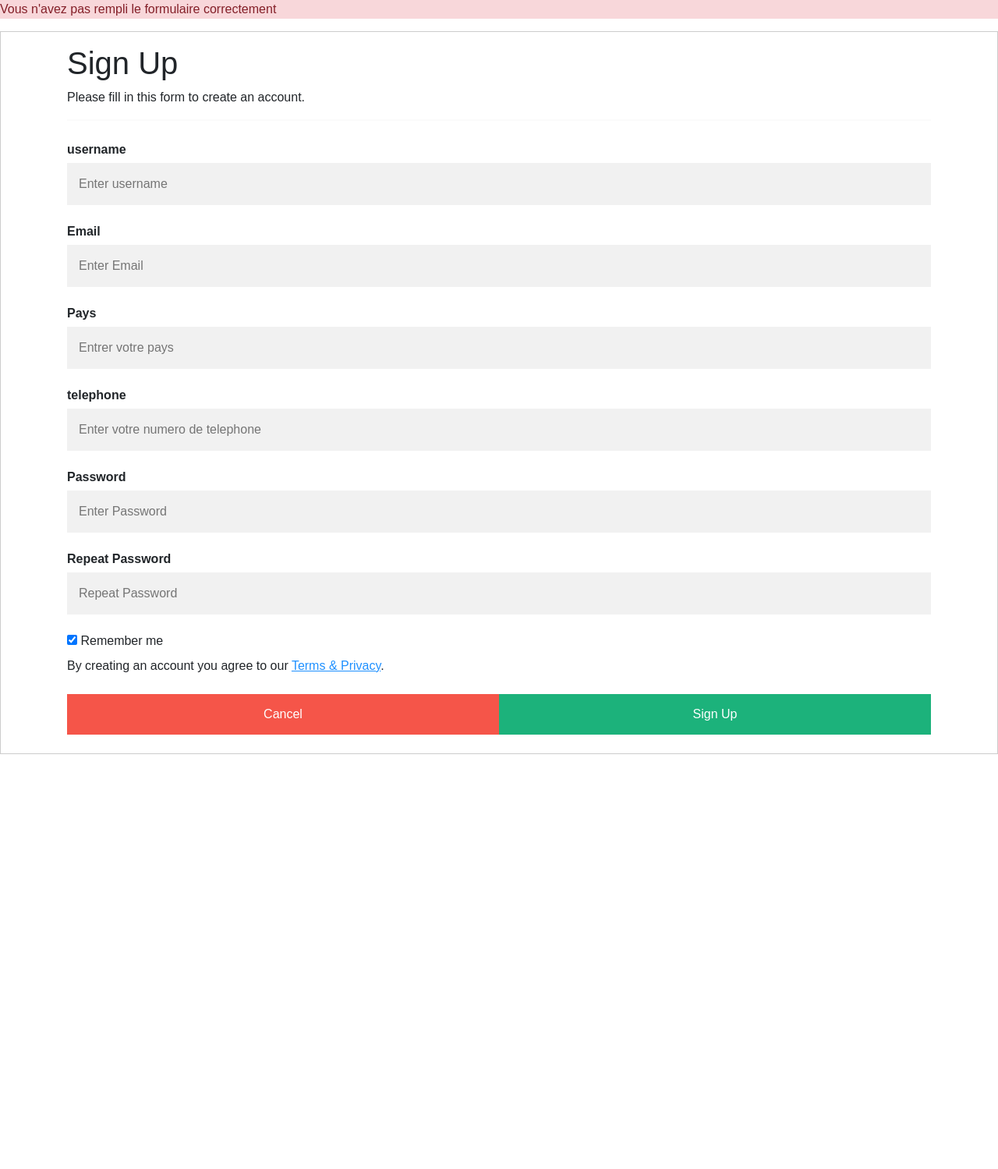
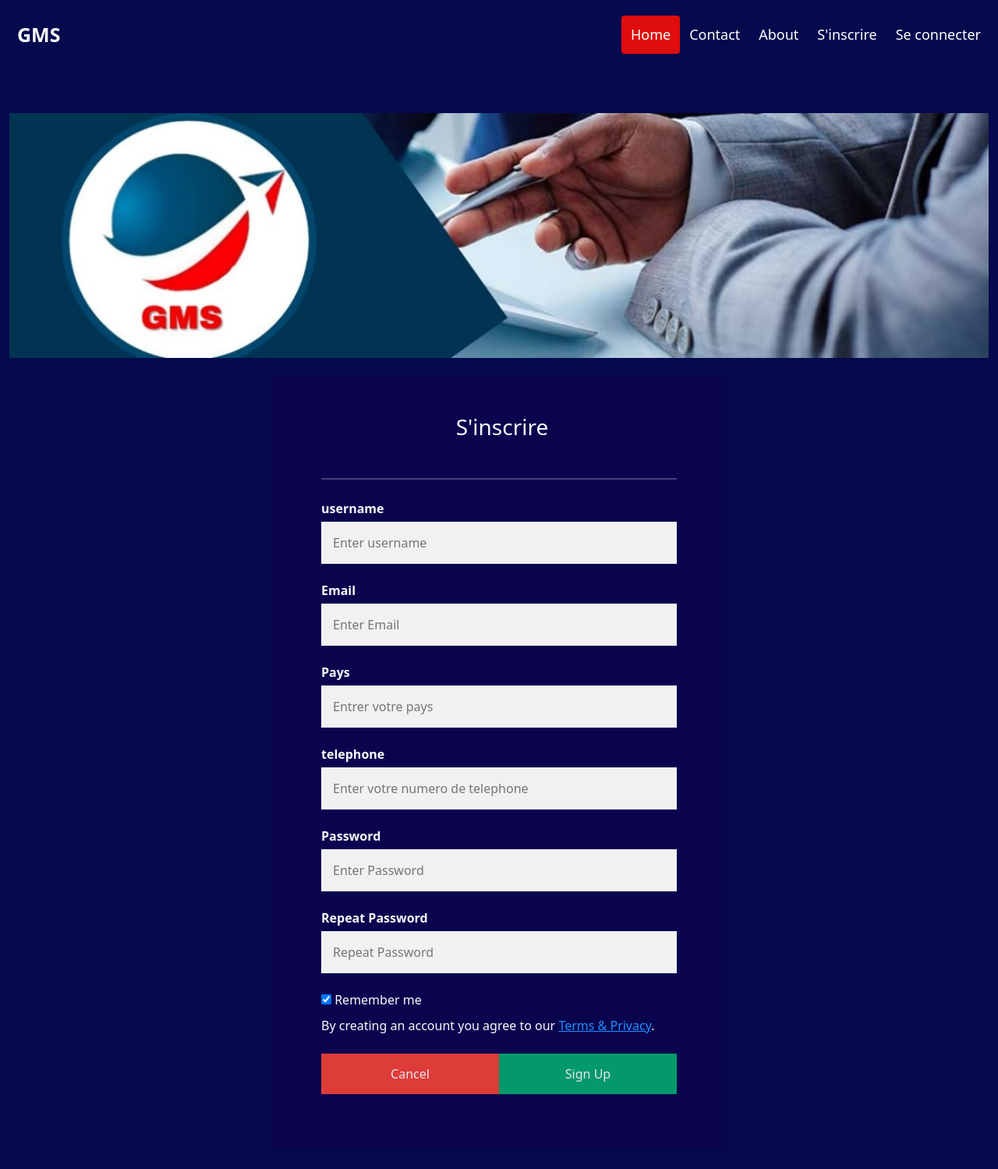
Before and after one commit to moctar-diop/projetGMS, a PHP site: page /projetGMS/auth/register.php in a window 1280 px wide. Shown: the whole page at 78% size. Before the commit the page ends 967 px from the top, so only its background shows below. Run offline with PHP 8.4, Linux system fonts and the light colour scheme.

Commit message:
authetification:  style and form

```diff
--- /dev/null
+++ b/main/assets/style.css
@@ -0,0 +1,147 @@
+:root{
+    --bs-darkblue:#110f00;
+    --bs-darkblue-rgb:10, 4, 79;
+}
+
+/* Style the header with a grey background and some padding */
+.header {
+  overflow: hidden;
+  background-color: #05094d;
+  padding: 20px 10px;
+}
+
+/* Style the header links */
+.header a {
+  float: left;
+  color: rgb(255, 255, 255);
+  text-align: center;
+  padding: 12px;
+  text-decoration: none;
+  font-size: 18px;
+  line-height: 25px;
+  border-radius: 4px;
+}
+
+/* Style the logo link (notice that we set the same value of line-height and font-size to prevent the header to increase when the font gets bigger */
+.header a.logo {
+  font-size: 25px;
+  font-weight: bold;
+}
+
+/* Change the background color on mouse-over */
+.header a:hover {
+  background-color: #ddd;
+  color: black;
+}
+
+/* Style the active/current link*/
+.header a.active {
+  background-color: rgb(223, 13, 13);
+  color: white;
+}
+
+/* Float the link section to the right */
+.header-right {
+  float: right;
+}
+
+/* Add media queries for responsiveness - when the screen is 500px wide or less, stack the links on top of each other */
+@media screen and (max-width: 500px) {
+  .header a {
+    float: none;
+    display: block;
+    text-align: left;
+  }
+  .header-right {
+    float: none;
+  }
+}
+
+/*LOGIN - SIGN IN FORM */
+
+.bg-darkblue {
+    --bs-bg-opacity: 1;
+    background-color: rgba(var(--bs-darkblue-rgb), var(--bs-bg-opacity)) !important;
+  }
+
+.liv{
+    background-image: url(../assets/img/logo.jpeg);
+    background-repeat: no-repeat;
+    background-attachment: fixed;
+    background-position: center;
+}
+
+/* BODY */
+
+.bodyy{
+    background-color: #05094d;
+}
+
+
+
+/* Full-width input fields */
+input[type=text], input[type=password], input[type=number]{
+  width: 100%;
+  padding: 15px;
+  margin: 5px 0 22px 0;
+  display: inline-block;
+  border: none;
+  background: #f1f1f1;
+}
+
+input[type=text]:focus, input[type=password]:focus {
+  background-color: #ddd;
+  outline: none;
+}
+
+hr {
+  border: 1px solid #f1f1f1;
+  margin-bottom: 25px;
+}
+
+/* Set a style for all buttons */
+button {
+  background-color: #04AA6D;
+  color: white;
+  padding: 14px 20px;
+  margin: 8px 0;
+  border: none;
+  cursor: pointer;
+  width: 100%;
+  opacity: 0.9;
+}
+
+button:hover {
+  opacity:1;
+}
+
+/* Extra styles for the cancel button */
+.cancelbtn {
+  padding: 14px 20px;
+  background-color: #f44336;
+}
+
+/* Float cancel and signup buttons and add an equal width */
+.cancelbtn, .signupbtn {
+  float: left;
+  width: 50%;
+}
+
+/* Add padding to container elements */
+.container {
+  padding: 16px;
+}
+
+/* Clear floats */
+.clearfix::after {
+  content: "";
+  clear: both;
+  display: table;
+}
+
+/* Change styles for cancel button and signup button on extra small screens */
+@media screen and (max-width: 300px) {
+  .cancelbtn, .signupbtn {
+     width: 100%;
+  }
+}
--- a/main/auth/register.php
+++ b/main/auth/register.php
@@ -35,30 +35,21 @@
 
 
 
-    echo "<pre>";
-    var_dump($validator);
-    var_dump($validator->isValid());
 
-    echo "</pre";
-
-    echo "<pre>";
-    var_dump($_POST);
-
-    echo "</pre";
 
         if($validator->isValid()){
 
         App::getAuth()->register($db,$_POST['username'],$_POST['password'],$_POST['email'],$_POST['telephone'],$_POST['pays']);
        // $auth->email($db,$_POST['email'],$_POST['username'],$user_id,$token);
         Session::getInstance()->setFlash('success',"un email de confirmation a ete envoyer pour valider votre inscription");
-        App::redirect("../index.php");
+        App::redirect("../auth/login.php");
         exit();
 }else{
   $errors = $validator->getErrors();
 }
 }
 
-
+include "../include/headert.php";
 ?>
 <!DOCTYPE html>
 <html lang="en">
@@ -68,91 +59,48 @@
   <meta name="viewport" content="width=device-width, initial-scale=1.0">
   <title>Document</title>
   <link rel="stylesheet" href="../assets/vendor/bootstrap/css/bootstrap.css">
+  <link rel="stylesheet" href="../assets/style.css">
+
 
 <style>
-body {font-family: Arial, Helvetica, sans-serif;}
-* {box-sizing: border-box}
 
-/* Full-width input fields */
-input[type=text], input[type=password], input[type=number]{
-  width: 100%;
-  padding: 15px;
-  margin: 5px 0 22px 0;
-  display: inline-block;
-  border: none;
-  background: #f1f1f1;
-}
+</style>
+<body class="bodyy">
 
-input[type=text]:focus, input[type=password]:focus {
-  background-color: #ddd;
-  outline: none;
-}
 
-hr {
-  border: 1px solid #f1f1f1;
-  margin-bottom: 25px;
-}
+<section>
+<div class="container">
+  <div>
 
-/* Set a style for all buttons */
-button {
-  background-color: #04AA6D;
-  color: white;
-  padding: 14px 20px;
-  margin: 8px 0;
-  border: none;
-  cursor: pointer;
-  width: 100%;
-  opacity: 0.9;
-}
-
-button:hover {
-  opacity:1;
-}
-
-/* Extra styles for the cancel button */
-.cancelbtn {
-  padding: 14px 20px;
-  background-color: #f44336;
-}
-
-/* Float cancel and signup buttons and add an equal width */
-.cancelbtn, .signupbtn {
-  float: left;
-  width: 50%;
-}
-
-/* Add padding to container elements */
-.container {
-  padding: 16px;
-}
-
-/* Clear floats */
-.clearfix::after {
-  content: "";
-  clear: both;
-  display: table;
-}
-
-/* Change styles for cancel button and signup button on extra small screens */
-@media screen and (max-width: 300px) {
-  .cancelbtn, .signupbtn {
-     width: 100%;
-  }
-}
-</style>
-<body>
+  <?php if($errors != null):?>
 <div class="arlert alert-danger">
   <p>Vous n'avez pas rempli le formulaire correctement</p>
   <ul>
     <?php foreach($errors as $error):?>
       <li><?= $error;?></li>
       <?php endforeach ?>
+      <?php endif ?>
   </ul>
 </div>
-<form action="" method="post" style="border:1px solid #ccc">
+  </div>
+  <!-- Sign In Start -->
+  <div class="container-fluid d-flex flex-column">
+  <div class="row">
+         <img src="../assets/img/gms-cover.jpg"
+           alt="Login image" class="w-100 vh-80 pt-4" style="object-fit: cover; object-position: left;">
+       </div>
+             <div class="row  align-items-center justify-content-center">
+                 <div class="col-sm-6 text-light">
+                     <div class="bg-darkblue rounded p-4 p-sm-5 my-4 mx-3">
+                         <div class="text-center mb-3">
+                             <a href="index.html" class="text-decoration-none">
+                                 <h3 class="text-light"><i class="fa fa-user-edit me-2"></i>S'inscrire</h3>
+                             </a>
+
+                         </div>
+
+<form action="" method="post">
   <div class="container">
-    <h1>Sign Up</h1>
-    <p>Please fill in this form to create an account.</p>
     <hr>
     <label for="username"><b>username</b></label>
     <input type="text" placeholder="Enter username" name="username" >
@@ -186,6 +134,15 @@
     </div>
   </div>
 </form>
+                 </div>
+
+  </div>
+
+    </div>
+ </div>
+</section>
+
+
 
 </body>
 </html>
--- a/main/include/headert.php
+++ b/main/include/headert.php
@@ -1,73 +1,27 @@
-
 <!DOCTYPE html>
 <html lang="en">
+<head>
+  <meta charset="UTF-8">
+  <meta http-equiv="X-UA-Compatible" content="IE=edge">
+  <meta name="viewport" content="width=device-width, initial-scale=1.0">
+  <title>Document</title>
+  <link rel="stylesheet" href="../assets/style.css">
+</head>
+<body>
 
-<head>
-  <meta charset="utf-8">
-  <meta content="width=device-width, initial-scale=1.0" name="viewport">
-
-  <title>GENIE MANAGEMENT SOLUTION </title>
-  <meta content="" name="description">
-  <meta content="" name="keywords">
-
-  <!-- Favicons -->
-  <link href="../assets/img/logo.jpeg" rel="icon">
-  <link href="../assets/img/apple-touch-icon.png" rel="apple-touch-icon">
-
-  <!-- Google Fonts -->
-  <link href="https://fonts.googleapis.com/css?family=Open+Sans:300,300i,400,400i,600,600i,700,700i|Nunito:300,300i,400,400i,600,600i,700,700i|Poppins:300,300i,400,400i,500,500i,600,600i,700,700i" rel="stylesheet">
-
-  <!-- Vendor CSS Files -->
-  <link href="../assets/vendor/bootstrap/css/bootstrap.min.css" rel="stylesheet">
-  <link href="../assets/vendor/bootstrap/css/bootstrap-grid.rtl.css" rel="stylesheet">
-  <link href="../assets/vendor/bootstrap/css/bootstrap-grid.rtl.css.map" rel="stylesheet">
-
-  <link href="../assets/vendor/bootstrap-icons/bootstrap-icons.css" rel="stylesheet">
-  <link href="../assets/vendor/boxicons/css/boxicons.min.css" rel="stylesheet">
-  <link href="../assets/vendor/glightbox/css/glightbox.min.css" rel="stylesheet">
-  <link href="../assets/vendor/remixicon/remixicon.css" rel="stylesheet">
-  <link href="../assets/vendor/swiper/swiper-bundle.min.css" rel="stylesheet">
-
-  <!-- Template Main CSS File -->
-  <link href="../assets/css/styles.css" rel="stylesheet">
+  <div class="header">
+  <a href="#default" class="logo">GMS</a>
+  <div class="header-right">
+    <a class="active" href="#home">Home</a>
+    <a href="#contact">Contact</a>
+    <a href="#about">About</a>
+    <a href="register.php">S'inscrire</a>
+    <a href="auth/login.php">Se connecter</a>
 
 
 
-</head>
-<style>
+  </div>
+</div>
 
-</style>
-<body>
-
-  <!-- ======= Header ======= -->
-  <header id="header" class="fixed-top bg-dark">
-    <div class="container d-flex align-items-center justify-content-between">
-
-      <h1 class="logo"><a href="index.html">GMS</a></h1>
-      <!-- Uncomment below if you prefer to use an image logo -->
-      <!-- <a href="index.html" class="logo"><img src="assets/img/logo.png" alt="" class="img-fluid"></a>-->
-
-      <nav id="navbar" class="navbar">
-        <ul>
-          <li><a class="nav-link scrollto active" href="../teranga/index.php">Home</a></li>
-          <li><a class="nav-link scrollto" href="#about">About</a></li>
-          <li><a class="nav-link scrollto" href="#services">Services</a></li>
-          <li><a class="nav-link scrollto " href="teranga/index.php">Teranga Etudes</a></li>
-          <li><a class="nav-link scrollto" href="#team">Team</a></li>
-          <li><a href="blog/blog.html">Blog</a></li>
-          <li class="dropdown"><a href="#"><div class="container">
-
-            <a class="btn btn-danger" href="../auth/logout.php">Logout</a>
-            <a class="btn btn-danger" href="../auth/login.php">Login</a>
-
-          </div>
-          </li>
-          <li><a class="nav-link scrollto" href="#contact">Contact</a></li>
-        </ul>
-        <i class="bi bi-list mobile-nav-toggle"></i>
-      </nav><!-- .navbar -->
-
-    </div>
-
-
-  </header>
+</body>
+</html>
```
Also changed, not shown: main/auth/login.php (+45 -32 lines), main/class/requette.php (added, +27 -0 lines), main/index.php (+4 -4 lines).
